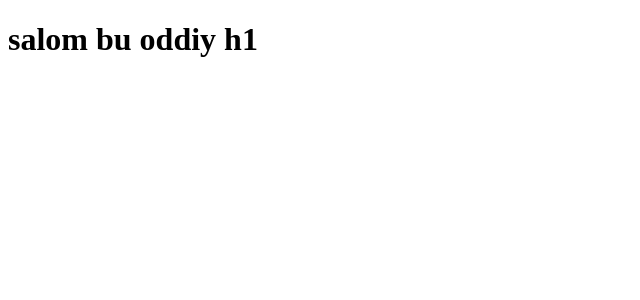
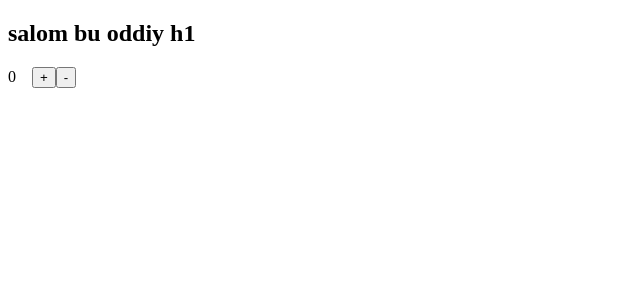
Before and after one commit to codekazakoff/first-project, a React (Create React App) app: page / in a window 1280 px wide. Shown: the top 300 px of the page, without its empty margins (0-640 px from the left). Built offline with nearby package versions, Linux system fonts and the light colour scheme.

Commit message:
first add commit

```diff
--- a/src/Inc_vs_Dec/increment_vs_decrement.js
+++ b/src/Inc_vs_Dec/increment_vs_decrement.js
@@ -1,11 +1,38 @@
 import React, { Component } from "react";
 
 class Increment_VS_Decrement extends Component {
+
+  constructor(props) {
+    super(props);
+    this.state = {
+      counter : 0
+    }
+  }
+
+  handleIncrement = ()=> {
+    const {counter} = this.state;
+    this.setState({
+      counter : counter + 1
+    })
+  }
+  handleDecrement = ()=> {
+    const {counter} = this.state;
+    this.setState({
+      counter : counter - 1
+    })
+  }
+
   render() {
+    console.log("salom increment",this.state.counter);
+    const { counter } = this.state;
+    const {handleIncrement,handleDecrement} = this;
     return (
-      <>
-        <h1>salom bu oddiy h1</h1>
-      </>
+      <React.Fragment>
+        <h2>salom bu oddiy h1</h2>
+        <span style={{marginRight : "1rem"}}>{counter}</span>
+        <button onClick={handleIncrement}>+</button>
+        <button onClick={handleDecrement}>-</button>
+      </React.Fragment>
     );
   }
 }
```
